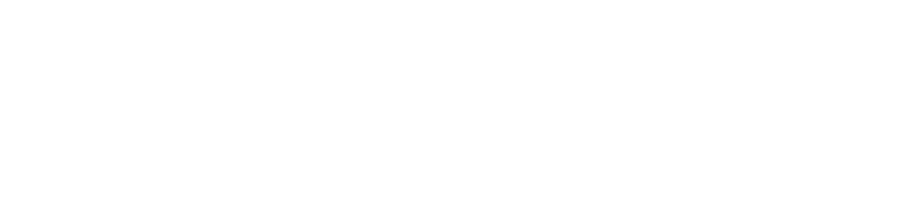
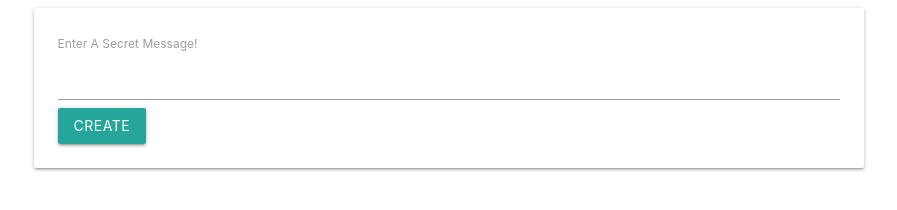
Before and after one commit to Adelina-Chiriac/secret-message-sharing-app, a plain HTML site: page index.html in a window 1280 px wide. Shown: the whole page, without its empty margins (191-1088 px from the left). Drawn offline with nearby package versions, Linux system fonts and the light colour scheme.

Commit message:
Create form element

```diff
--- a/index.html
+++ b/index.html
@@ -7,6 +7,17 @@
     />
   </head>
   <body>
+    <div class="row">
+      <div class="col s8 offset-s2">
+        <div class="card-panel">
+          <form>
+            <label>Enter A Secret Message!</label>
+            <input />
+            <button class="btn">Create</button>
+          </form>
+        </div>
+      </div>
+    </div>
     <script src="index.js"></script>
   </body>
 </html>
```
